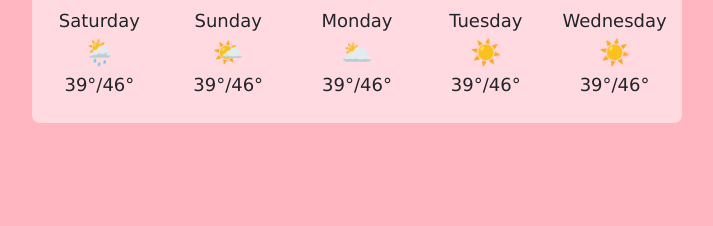
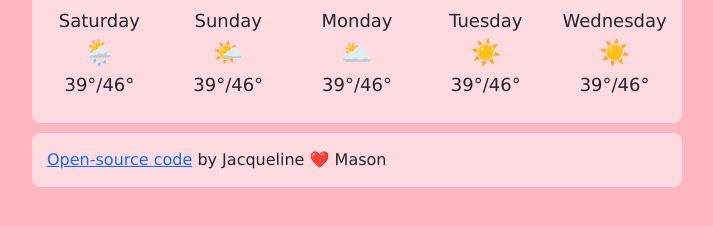
Before and after one commit to rookiebehaviour/weather-app, a plain HTML site: page index.html in a window 1280 px wide. Shown: the part 320-546 px from the top of the page, without its empty margins (283-996 px from the left). Drawn offline with nearby package versions, Linux system fonts and the light colour scheme.

Commit message:
Added footer
Added footer link and styling to footer

```diff
--- a/index.html
+++ b/index.html
@@ -78,6 +78,18 @@
         </div>
       </div>
     </div>
+    <footer>
+      <div class="container footer">
+        <a
+          href="https://github.com/rookiebehaviour/weather-app"
+          target="_blank"
+          rel="noreferrer"
+          >Open-source code</a
+        >
+        by Jacqueline ❤️ Mason
+      </div>
+    </footer>
+
     <script src="src/script.js"></script>
   </body>
 </html>
--- a/src/style.css
+++ b/src/style.css
@@ -36,6 +36,7 @@ h3 a {
   margin: 10px auto;
   border-radius: 8px;
 }
+
 .current-weather-icon {
   font-size: 60px;
 }
@@ -54,3 +55,7 @@ h3 a {
 .weather-icons {
   font-size: 25px;
 }
+
+.footer {
+  text-decoration: none;
+}
```
